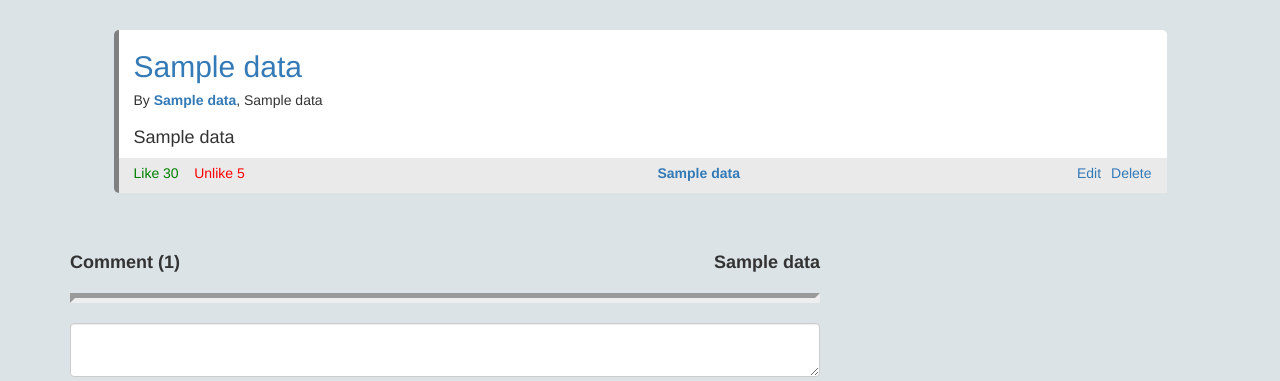
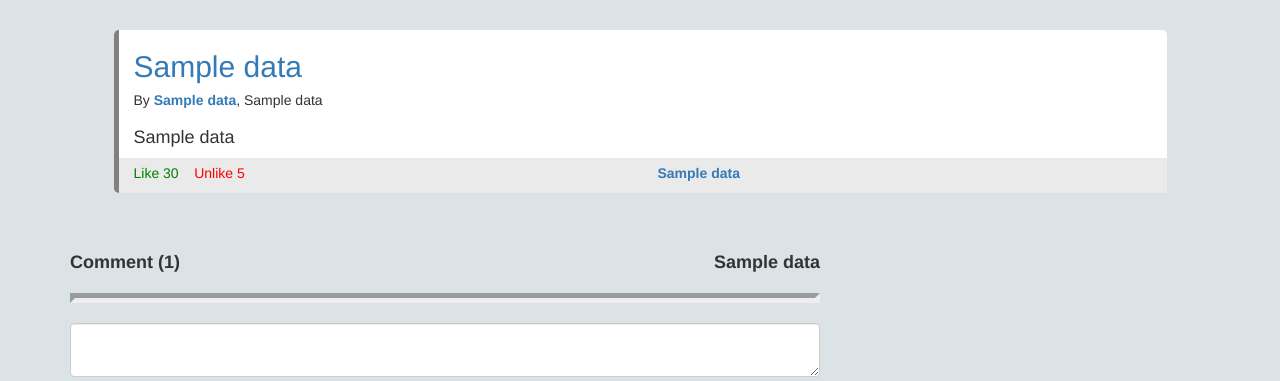
Before and after one commit to Dolan001/OnlineJudgeUser, a Flask app: template templates/article.html in a window 1280 px wide. Shown: the part 50-431 px from the top of the page. Run offline with Flask 2, Linux system fonts and the light colour scheme; the template is opened without the code that fills it: most values are stand-ins (such as "Sample title", 1, 10 or a date in 2020); some libraries are stand-ins or nearby versions.

Commit message:
remove edit and delete option

```diff
--- a/templates/article.html
+++ b/templates/article.html
@@ -46,13 +46,6 @@
                                             <p style="margin-top: 5px">
                                                 <span style="font-weight: bold">
                                                     <a href="{{ url_for('profile', username=data[1]) }}">{{ data[1] }}</a>
-                                                </span>
-                                                &nbsp;
-                                                <span class="pull-right" style="color: black">
-                                                    <a href="{{ url_for('article',article_title = data[2], title_id = data[0]) }}">Delete</a>
-                                                </span>
-                                                <span class="pull-right" style="color: black; margin-right: 10px">
-                                                    <a href="{{ url_for('edit', article_title =data[2], title_id = data[0] ) }}">Edit</a>
                                                 </span>
                                             </p>
                                         </div>
```
